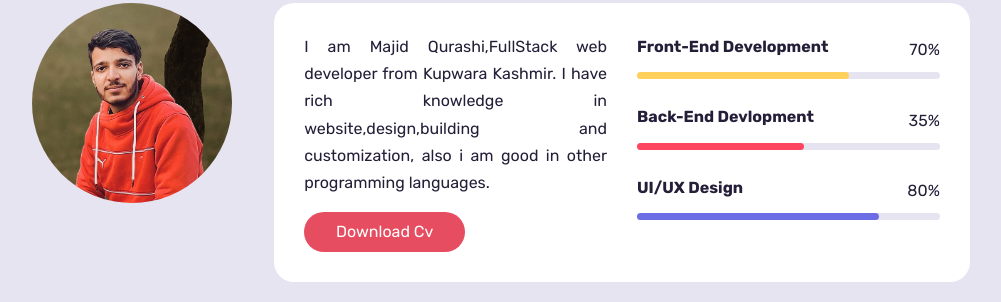
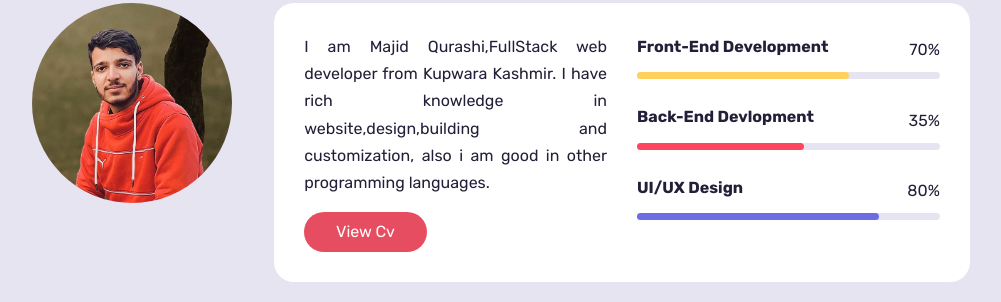
Before and after one commit to majid-qurashi/MajidYaseenQurashi, a plain HTML site: page index.html in a window 1280 px wide. Shown: the part 961-1263 px from the top of the page, without its empty margins (139-1140 px from the left). Drawn offline with nearby package versions, Linux system fonts and the light colour scheme.

Commit message:
updated: Download cv

```diff
--- a/index.html
+++ b/index.html
@@ -129,7 +129,7 @@
 I am Majid Qurashi,FullStack web developer from Kupwara Kashmir. I have rich knowledge in website,design,building and customization, also i am good in other programming languages.
                   </p>
                   <div>
-                    <a href="/assets/resume.pdf" class="btn btn-default">Download Cv</a>
+                    <a href="https://cv-majid.netlify.app" class="btn btn-default">View Cv</a>
                   </div>
                 </div>
                 <div class="skills padd-15">
```
